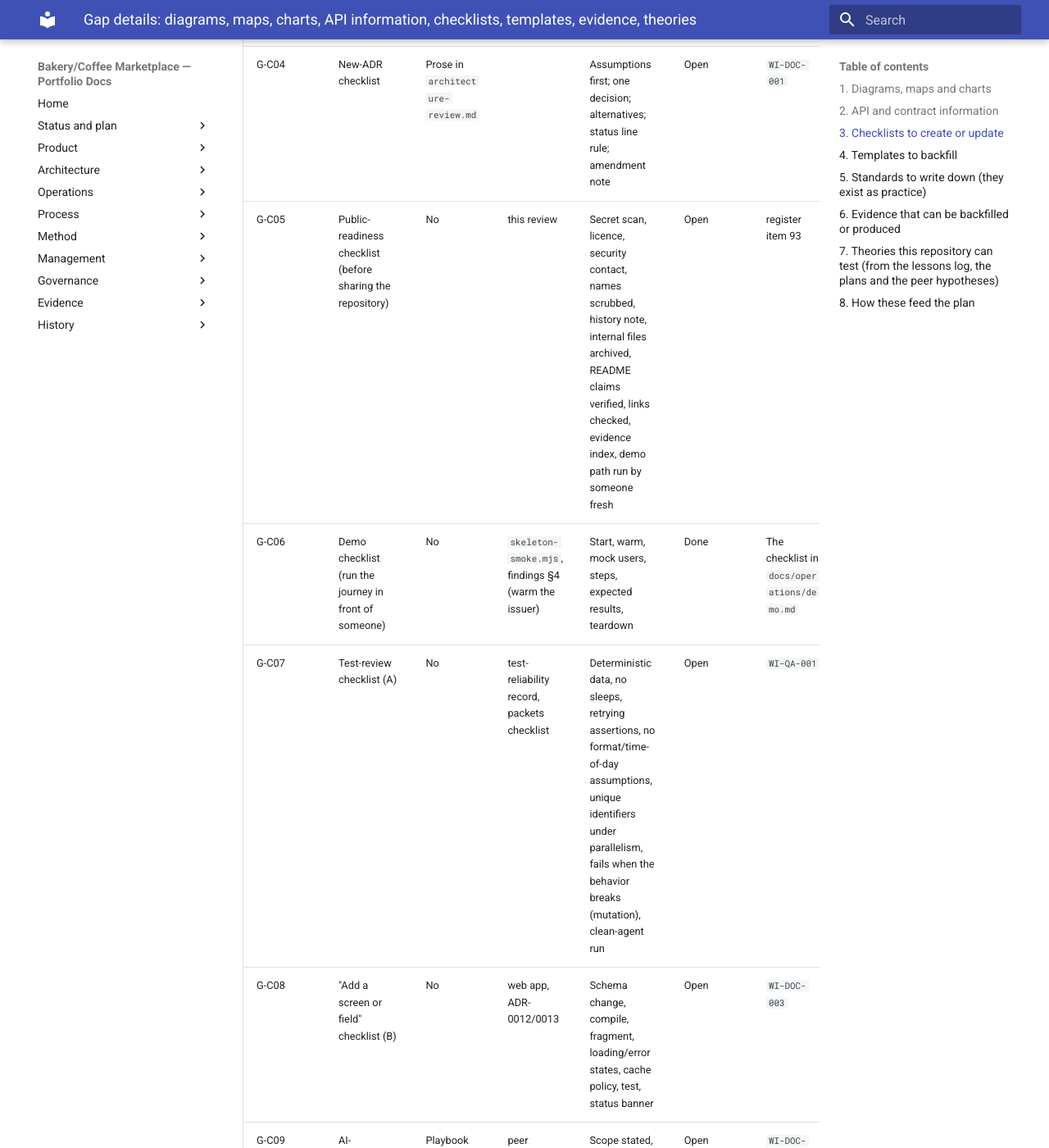
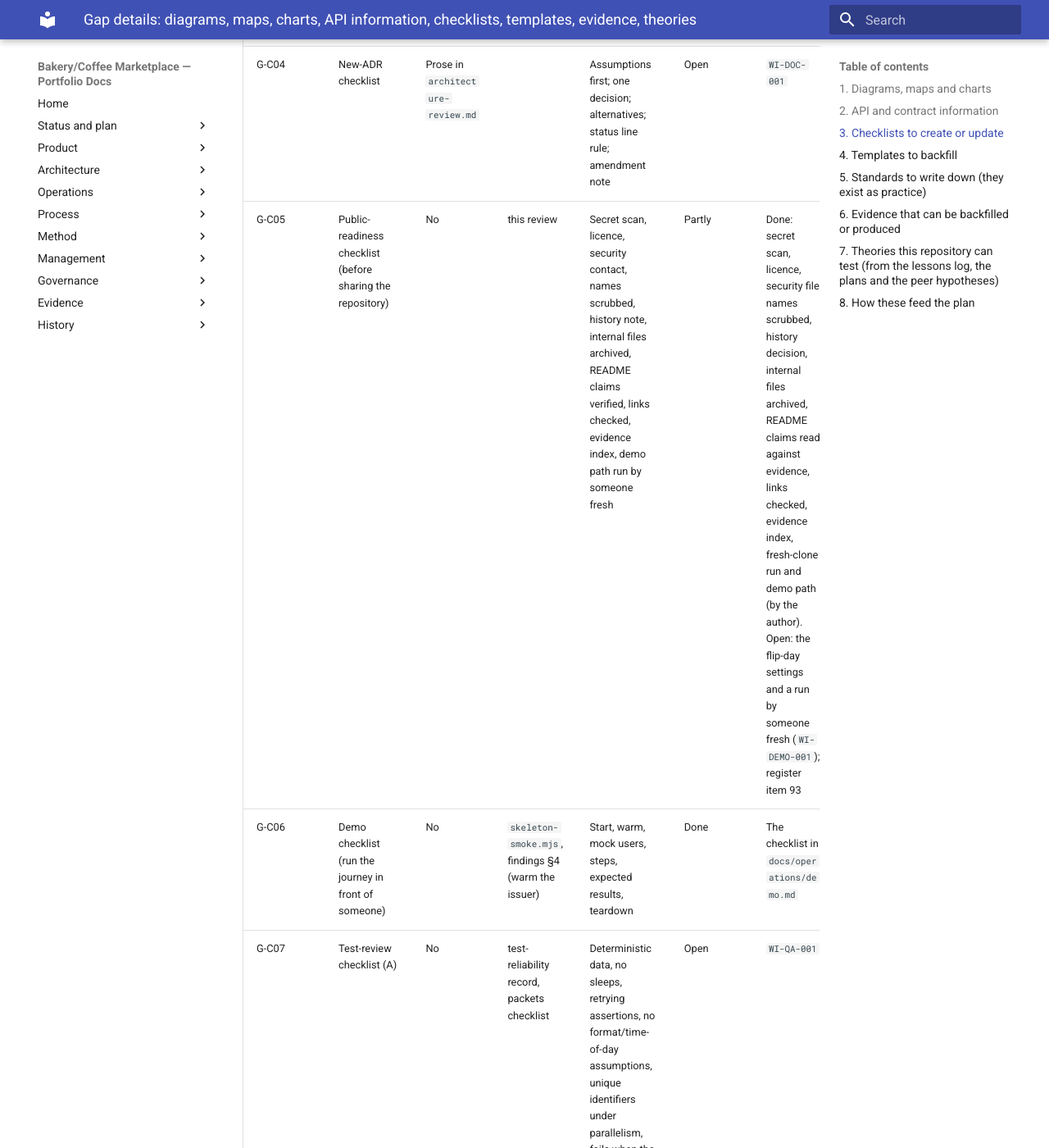
Before and after one commit to benjamin-hedrick/bakery-marketplace, an MkDocs documentation site: the page built from docs/product/backlog/gap-catalog/gap-details.md, in a window 1280 px wide and 1400 px high, scrolled down 9962 px. Shown: the whole window at 82% size. Built offline with MkDocs 1.6.1 and Material for MkDocs 9.7.7, drawn with Linux system fonts in a browser that asks for light colours.

Commit message:
Gap catalog: T-04 and T-05 are done, G-C05 is partly done (WI-SEC-004, register item 93)
Co-Authored-By: Claude Sonnet 5.5 <noreply@anthropic.com>

```diff
--- a/docs/product/backlog/gap-catalog/gap-details.md
+++ b/docs/product/backlog/gap-catalog/gap-details.md
@@ -51,7 +51,7 @@ Format for all: Mermaid in Markdown (already the repo convention, renders on Git
 | G-C02 | Technology decision and business decision checklists | No (copy-in CI-02/03) | peer checklists, NFRs | Run once retrospectively on the existing ADRs to show they would have caught the zero-trust and service-mapping surprises | Done | `docs/method/decision-checklists.md` |
 | G-C03 | Pre-PR checklist | Scattered in `slice-1/02` working rules, `quality-gates.md`, `CLAUDE.md` | those | Single page: format, lint, typecheck, tests, Linux check, mutation checks for new rules, register entries, status banner | Open | `WI-DOC-001` |
 | G-C04 | New-ADR checklist | Prose in `architecture-review.md` | | Assumptions first; one decision; alternatives; status line rule; amendment note | Open | `WI-DOC-001` |
-| G-C05 | Public-readiness checklist (before sharing the repository) | No | this review | Secret scan, licence, security contact, names scrubbed, history note, internal files archived, README claims verified, links checked, evidence index, demo path run by someone fresh | Open | register item 93 |
+| G-C05 | Public-readiness checklist (before sharing the repository) | No | this review | Secret scan, licence, security contact, names scrubbed, history note, internal files archived, README claims verified, links checked, evidence index, demo path run by someone fresh | Partly | Done: secret scan, licence, security file, names scrubbed, history decision, internal files archived, README claims read against evidence, links checked, evidence index, fresh-clone run and demo path (by the author). Open: the flip-day settings and a run by someone fresh (`WI-DEMO-001`); register item 93 |
 | G-C06 | Demo checklist (run the journey in front of someone) | No | `skeleton-smoke.mjs`, findings §4 (warm the issuer) | Start, warm, mock users, steps, expected results, teardown | Done | The checklist in `docs/operations/demo.md` |
 | G-C07 | Test-review checklist (A) | No | test-reliability record, packets checklist | Deterministic data, no sleeps, retrying assertions, no format/time-of-day assumptions, unique identifiers under parallelism, fails when the behavior breaks (mutation), clean-agent run | Open | `WI-QA-001` |
 | G-C08 | "Add a screen or field" checklist (B) | No | web app, ADR-0012/0013 | Schema change, compile, fragment, loading/error states, cache policy, test, status banner | Open | `WI-DOC-003` |
```
Also changed, not shown: docs/product/backlog/gap-catalog/target-map.md (+2 -2 lines).
